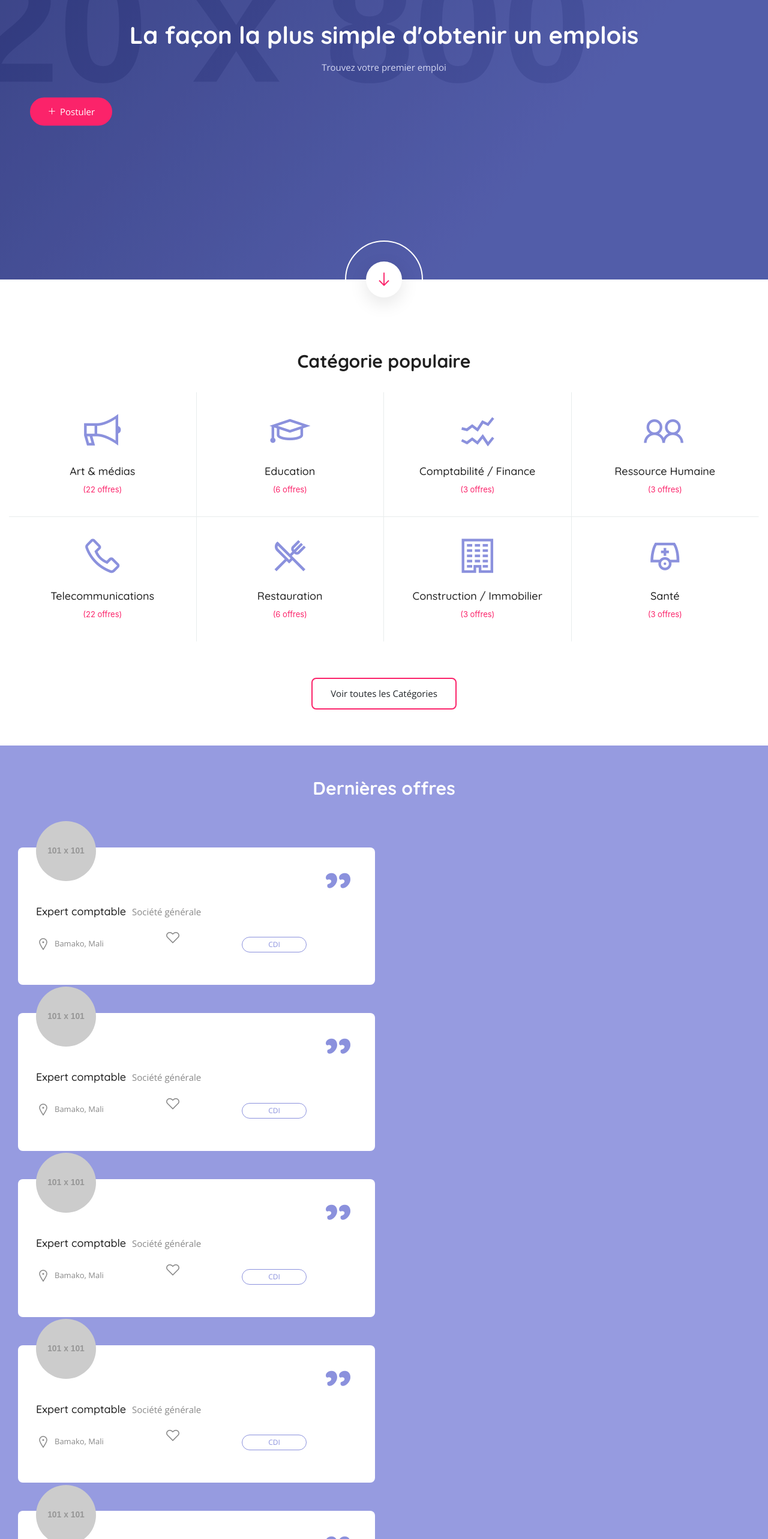
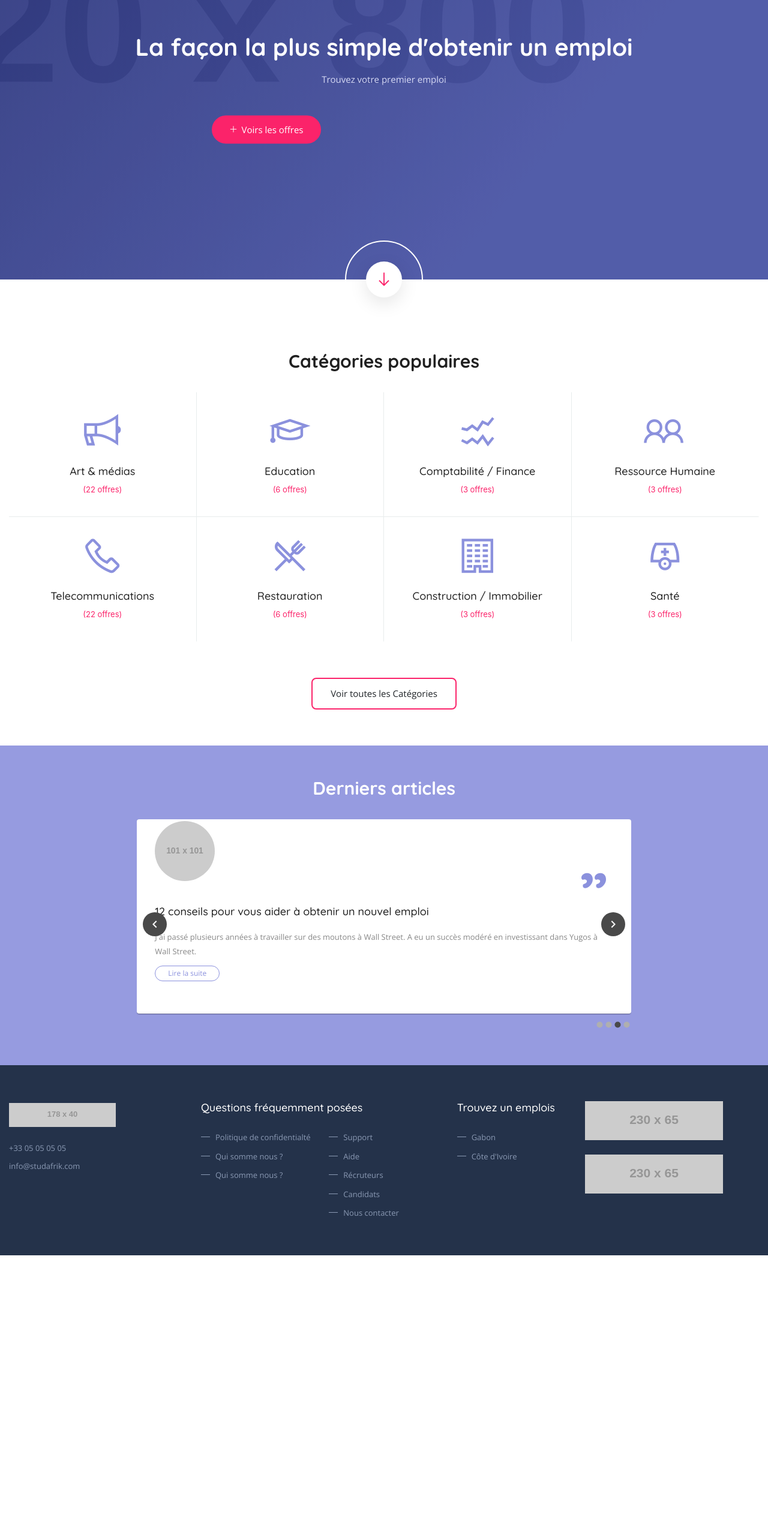
Before and after one commit to jbongo/studaf-reactjs-nextjs, a Next.js app: page / in a window 1280 px wide. Shown: the part 234-2800 px from the top of the page at 60% size. After the commit the page ends 2327 px from the top, so only its background shows below. Built offline with nearby package versions, Linux system fonts and the light colour scheme.

Commit message:
ajout de vues pour les offres

```diff
--- a/actions/recruteur/offreaction.jsx
+++ b/actions/recruteur/offreaction.jsx
@@ -4,7 +4,7 @@ import React from 'react'
 const axios = require('axios').default;
 
 axios.defaults.baseURL = 'http://127.0.0.1:4000';
-const AUTH_TOKEN = "Bearer eyJhbGciOiJIUzI1NiIsInR5cCI6IkpXVCJ9.eyJ1c2VySWQiOiI1ZjQ1MzIzOGZiZTdkODNlNTgxYjIzZTciLCJ0eXBlIjoiYWRtaW4iLCJpYXQiOjE1OTg5NjkzMjQsImV4cCI6MTU5ODk3NjUyNH0.xmwPnnzppSBDFMgt6nDk35Ecry4HU4N8VMrLcOjcRog"
+const AUTH_TOKEN = "Bearer eyJhbGciOiJIUzI1NiIsInR5cCI6IkpXVCJ9.eyJ1c2VySWQiOiI1ZjRhNTNjNzk1ZmQxYjE5MDg1MjNmYmMiLCJpYXQiOjE1OTk2MDYxNjksImV4cCI6MTU5OTYxMzM2OX0.eBJUxAvS_gBho2MKwP9R-0XpmfbaP4-cVI2tTaoiXi0";
 axios.defaults.headers.common['Authorization'] = AUTH_TOKEN;
 
 
--- a/package.json
+++ b/package.json
@@ -9,10 +9,12 @@
   },
   "dependencies": {
     "@material-ui/core": "^4.11.0",
+    "@material-ui/icons": "^4.9.1",
     "axios": "^0.20.0",
     "next": "9.5.2",
     "react": "16.13.1",
     "react-dom": "16.13.1",
+    "react-material-ui-carousel": "^1.8.3",
     "react-moment": "^0.9.7"
   }
 }
--- a/pages/home/home.jsx
+++ b/pages/home/home.jsx
@@ -3,10 +3,65 @@ import TopMenuHome from '../topmenu/topmenuhome'
 
 import Footer from '../footer/footer'
 
+import Carousel from 'react-material-ui-carousel'
+import {Paper} from '@material-ui/core'
+import Link from 'next/link'
+
 class Home extends React.Component {
 
 
+
     render(){
+
+		function Item(props)
+			{
+				return (
+					<Paper>
+
+					<div className="row">
+
+
+						<div className=" col-lg-12">
+								<div className="reviews">
+									<img src="http://placehold.it/101x101" alt="" />
+									<h3>{props.item.titre}</h3>
+									<p> <span className="">{props.item.description}</span>
+										<span className="fav-job"><span className="job-is ft">Lire la suite</span></span>
+
+									</p>
+								</div>
+							</div>
+					</div>
+
+					</Paper>
+				)
+			}
+
+		var items = [
+			{
+				titre: "11 conseils pour vous aider à obtenir un nouvel emploi",
+				description: "J'ai passé plusieurs années à travailler sur des moutons à Wall Street. A eu un succès modéré en investissant dans Yugos à Wall Street.",
+				date: ""
+			},
+			{
+				titre: "12 conseils pour vous aider à obtenir un nouvel emploi",
+				description: "J'ai passé plusieurs années à travailler sur des moutons à Wall Street. A eu un succès modéré en investissant dans Yugos à Wall Street.",
+				date: ""
+			},
+			{
+				titre: "13 conseils pour vous aider à obtenir un nouvel emploi",
+				description: "J'ai passé plusieurs années à travailler sur des moutons à Wall Street. A eu un succès modéré en investissant dans Yugos à Wall Street.",
+				date: ""
+			},
+			{
+				titre: "14 conseils pour vous aider à obtenir un nouvel emploi",
+				description: "J'ai passé plusieurs années à travailler sur des moutons à Wall Street. A eu un succès modéré en investissant dans Yugos à Wall Street.",
+				date: ""
+			},
+		]
+
+
+
     return (
         <>
 
@@ -28,14 +83,21 @@ class Home extends React.Component {
 							</div>
 							<div className="job-search-sec">
 								<div className="job-search">
-									<h3>La façon la plus simple d'obtenir un emplois</h3>
+									<h3>La façon la plus simple d'obtenir un emploi</h3>
 									<span>Trouvez votre premier emploi</span>
-									<form>
+									{/* <form> */}
+
+									{/* </form> */}
+
+								</div>
+
 								<div className="row">
+									<div className="col-md-3 col-lg-3 col-sm-3 col-xs-3"></div>
+									<div className="col-lg-6 col-md-3 col-sm-6 col-xs-6">
+										<Link href="/offres/liste" title="" ><a className="post-job-btn"> <i className="la la-plus"></i> Voirs les offres</a></Link>
+									</div>
+									<div className="col-md-3 col-lg-3 col-sm-3 col-xs-3"></div>
 
-											<div className="col-lg-6 col-sm-6 col-sm-offset-3 col-lg-offset-3">
-												<a href="#" title="" className="post-job-btn"><i className="la la-plus"></i>Postuler</a>
-											</div>
 									{/* <div className="col-lg-7 col-md-5 col-sm-12 col-xs-12">
 										<div className="job-field">
 											<input type="text" placeholder="Titre du poste..." />
@@ -56,10 +118,10 @@ class Home extends React.Component {
 										<button type="submit"><i className="la la-search"></i></button>
 									</div> */}
 								</div>
-									</form>
+							</div>
 
-								</div>
-							</div>
+
+
 							<div className="scroll-to">
 								<a href="#scroll-here" title=""><i className="la la-arrow-down"></i></a>
 							</div>
@@ -76,12 +138,12 @@ class Home extends React.Component {
 				<div className="row">
 					<div className="col-lg-12">
 						<div className="heading">
-							<h2>Catégorie populaire</h2>
+							<h2>Catégories populaires</h2>
 							{/* <span>37 jobs live - 0 added today.</span> */}
 						</div>
 						<div className="cat-sec">
 							<div className="row no-gape">
-								<div className="col-lg-3 col-md-3 col-sm-6">
+								<div className="col-lg-3 col-md-3 col-sm-6 col-xs-6">
 									<div className="p-category">
 										<a href="#" title="">
 											<i className="la la-bullhorn"></i>
@@ -90,7 +152,7 @@ class Home extends React.Component {
 										</a>
 									</div>
 								</div>
-								<div className="col-lg-3 col-md-3 col-sm-6">
+								<div className="col-lg-3 col-md-3 col-sm-6 col-xs-6">
 									<div className="p-category">
 										<a href="#" title="">
 											<i className="la la-graduation-cap"></i>
@@ -99,7 +161,7 @@ class Home extends React.Component {
 										</a>
 									</div>
 								</div>
-								<div className="col-lg-3 col-md-3 col-sm-6">
+								<div className="col-lg-3 col-md-3 col-sm-6 col-xs-6">
 									<div className="p-category">
 										<a href="#" title="">
 											<i className="la la-line-chart "></i>
@@ -108,7 +170,7 @@ class Home extends React.Component {
 										</a>
 									</div>
 								</div>
-								<div className="col-lg-3 col-md-3 col-sm-6">
+								<div className="col-lg-3 col-md-3 col-sm-6 col-xs-6">
 									<div className="p-category">
 										<a href="#" title="">
 											<i className="la la-users"></i>
@@ -172,70 +234,35 @@ class Home extends React.Component {
 
 
 
+
+
 	<section>
 		<div className="block">
 			<div data-velocity="-.1"  className="parallax scrolly-invisible layer color light"></div>
 			<div className="container">
 				<div className="row">
-					<div className="col-lg-12">
+					<div className="col-lg-2"></div>
+
+					<div className="col-lg-8">
 						<div className="heading light">
-							<h2>Dernières offres</h2>
+							<h2>Derniers articles</h2>
 						</div>
 						<div className="reviews-sec" id="reviews-carousel">
 
-							<div className="col-lg-6">
-								<div className="reviews">
-									<img src="http://placehold.it/101x101" alt="" />
-									<h3>Expert comptable<span>Société générale</span></h3>
-									<p> <span className="job-lctn"><i className="la la-map-marker"></i>Bamako, Mali</span>
-										<span className="fav-job"><i className="la la-heart-o"></i><span className="job-is ft">CDI</span></span>
 
-									</p>
-								</div>
-							</div>
-							<div className="col-lg-6">
-								<div className="reviews">
-									<img src="http://placehold.it/101x101" alt="" />
-									<h3>Expert comptable<span>Société générale</span></h3>
-									<p> <span className="job-lctn"><i className="la la-map-marker"></i>Bamako, Mali</span>
-										<span className="fav-job"><i className="la la-heart-o"></i><span className="job-is ft">CDI</span></span>
 
-									</p>
-								</div>
+						<Carousel animation="slide" navButtonsAlwaysVisible="true">
+							{
+								items.map( (item, i) => <Item key={i} item={item} /> )
+							}
+						</Carousel>
+
+
 						</div>
 
-							<div className="col-lg-6">
-								<div className="reviews">
-									<img src="http://placehold.it/101x101" alt="" />
-									<h3>Expert comptable<span>Société générale</span></h3>
-									<p> <span className="job-lctn"><i className="la la-map-marker"></i>Bamako, Mali</span>
-										<span className="fav-job"><i className="la la-heart-o"></i><span className="job-is ft">CDI</span></span>
+					</div>
+					<div className="col-lg-2"></div>
 
-									</p>
-								</div>
-							</div>
-								<div className="col-lg-6">
-								<div className="reviews">
-									<img src="http://placehold.it/101x101" alt="" />
-									<h3>Expert comptable<span>Société générale</span></h3>
-									<p> <span className="job-lctn"><i className="la la-map-marker"></i>Bamako, Mali</span>
-										<span className="fav-job"><i className="la la-heart-o"></i><span className="job-is ft">CDI</span></span>
-
-									</p>
-								</div>
-							</div>
-							<div className="col-lg-6">
-								<div className="reviews">
-									<img src="http://placehold.it/101x101" alt="" />
-									<h3>Expert comptable<span>Société générale</span></h3>
-									<p> <span className="job-lctn"><i className="la la-map-marker"></i>Bamako, Mali</span>
-										<span className="fav-job"><i className="la la-heart-o"></i><span className="job-is ft">CDI</span></span>
-
-									</p>
-								</div>
-							</div>
-						</div>
-					</div>
 				</div>
 			</div>
 		</div>
--- a/pages/recruteur/addjob.jsx
+++ b/pages/recruteur/addjob.jsx
@@ -2,11 +2,12 @@ import React, {useEffect} from 'react';
 import LeftMenuRecru from '../leftmenu/leftmenurecru';
 import TopMenuPage from '../topmenu/topmenupage';
 
-import addOffreAction from '../../actions/recruteur/offreaction'
+import {addOffreAction} from '../../actions/recruteur/offreaction'
 
 
 function handleSubmit (e) {
 			e.preventDefault();
+
 
 			const offre = {
 
```
Also changed, not shown: pages/offres/detail.jsx (+14 -14 lines), pages/offres/liste.jsx (+13 -8 lines), 1 other file (tests, documents, lock files or other folders). Lines whose indentation alone changed are shown as unchanged.
